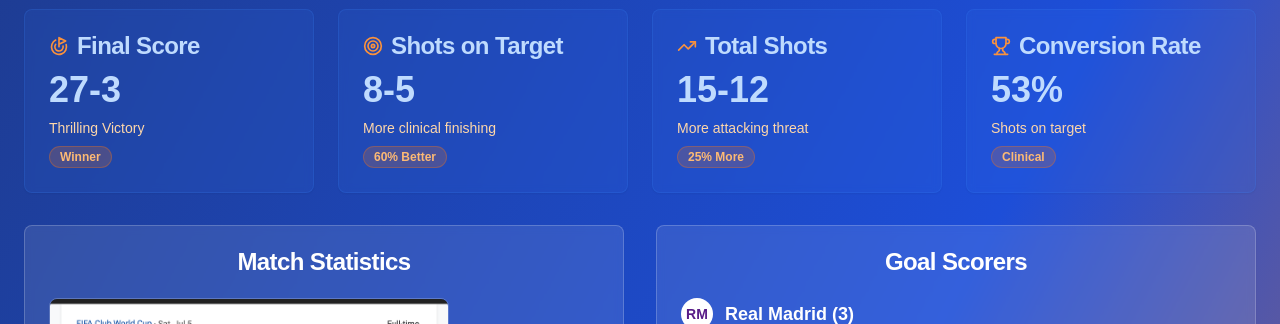
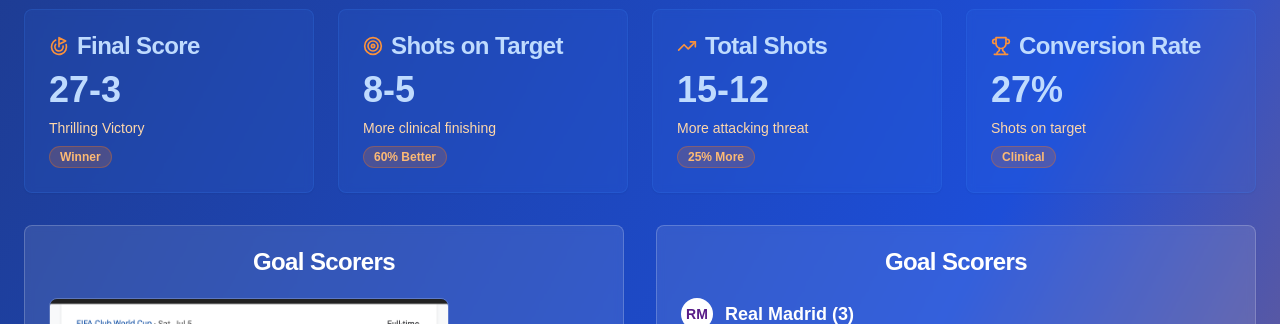
Before and after one commit to patrick70521/jayden, a Next.js app: page / in a window 1280 px wide. Shown: the part 315-639 px from the top of the page. Built offline with nearby package versions, Linux system fonts and the light colour scheme.

Commit message:
change the conversion rate to 27%

```diff
--- a/match-performance-analysis.tsx
+++ b/match-performance-analysis.tsx
@@ -145,7 +145,7 @@ export default function MatchPerformanceAnalysis() {
               </CardTitle>
             </CardHeader>
             <CardContent>
-              <div className="text-4xl font-bold text-blue-200 mb-2">53%</div>
+              <div className="text-4xl font-bold text-blue-200 mb-2">27%</div>
               <div className="text-sm text-orange-200">Shots on target</div>
               <Badge className="mt-2 bg-orange-500/20 text-orange-300 border-orange-500/30">Clinical</Badge>
             </CardContent>
@@ -156,7 +156,7 @@ export default function MatchPerformanceAnalysis() {
         <div className="grid grid-cols-1 lg:grid-cols-2 gap-8">
           <Card className="bg-white/10 backdrop-blur-sm border-white/20">
             <CardHeader>
-              <CardTitle className="text-white text-center">Match Statistics</CardTitle>
+              <CardTitle className="text-white text-center">Goal Scorers</CardTitle>
             </CardHeader>
             <CardContent>
               <div className="space-y-4">
```
